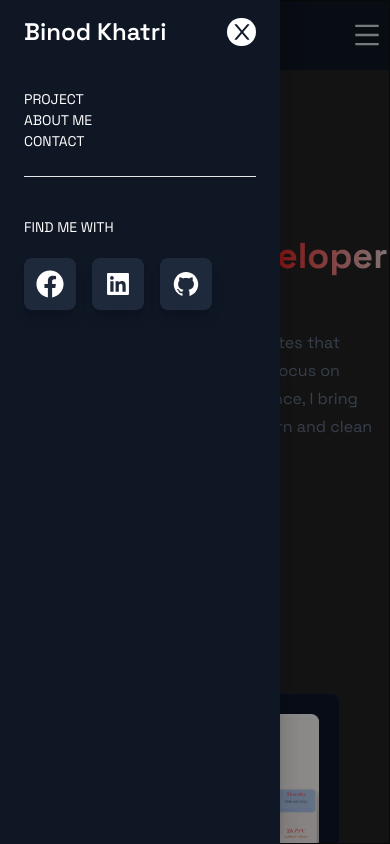
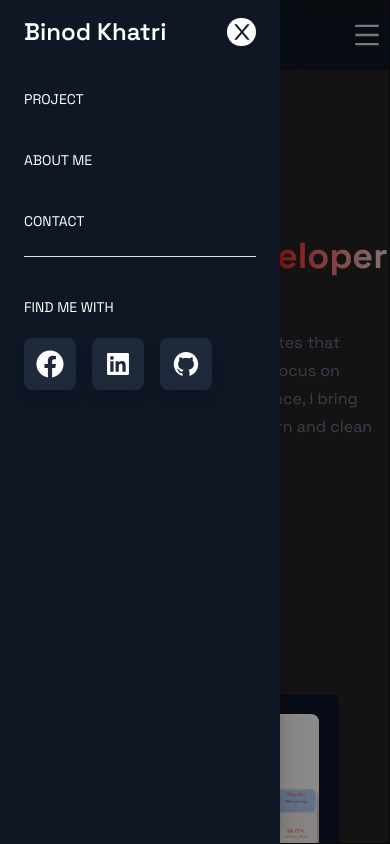
Before and after one commit to binod009/binodkhatriProtfolio, a React (Vite) app: page / in a window 390 px wide. Both pictures are taken after a click on the icon 367 px from the left and 35 px from the top of the page. Shown: the top 844 px of the page. Built offline with nearby package versions, Linux system fonts and the light colour scheme.

Commit message:
few changes

```diff
--- a/src/component/Hero/HeroSection.jsx
+++ b/src/component/Hero/HeroSection.jsx
@@ -6,7 +6,7 @@ const HeroSection = () => {
     <>
       <div id="home" className=" flex max-w-[1240px] mx-auto h-full lg:py-16">
         <div className="grid items-start sm:grid-col-1 grid-col-1 md:grid-cols-2 md:items-center lg:w-full ">
-          <div className="flex justify-center gap-5 py-10  flex-col md:flex-col md:justify-around lg:justify-between lg:gap-5 md:items-start md:h-[100%]">
+          <div className="flex justify-center gap-5 py-10 flex-col md:flex-col md:justify-around lg:justify-between lg:gap-5 md:items-start md:h-[100%]">
             <div className="lg:flex py-3 lg:flex-col lg:justify-around lg:gap-1">
               <h1 className="text-4xl md:text-4xl lg:text-5xl font-bold text-gray-600 lg:mb-5">
                 Hi, I'm <br />
--- a/src/component/navbar/Navbar.jsx
+++ b/src/component/navbar/Navbar.jsx
@@ -27,7 +27,7 @@ const Navbar = () => {
             <span className="text-white">Portfolio</span>
           </div>
           <div className="hidden lg:block">
-            <ul className="text-white text-sm flex jusitfy-between gap-3 items-center lg:gap-[4rem]">
+            <ul className="text-white text-sm flex jusitfy-between gap-5 items-center lg:gap-[4rem]">
               <a href="#project">
                 <li className="cursor-pointer">Project</li>
               </a>
@@ -81,8 +81,8 @@ const Navbar = () => {
         open={isOpen}
         destroyOnClose
       >
-        <div className="divide-y divide-blue-500">
-          <ul className="list-none space-y-7 mb-6">
+        <div className="divide-y divide-blue-500 ">
+          <ul className="flex flex-col justify-between list-none space-y-10 mb-6">
             <a href="#project">
               <li>PROJECT</li>
             </a>
@@ -108,7 +108,7 @@ const Navbar = () => {
           </div>
           <div className="bg-slate-800 p-3 rounded-lg shadow-lg">
             <a
-              href="https://github.com/binod009"
+              href="https://www.linkedin.com/in/binodkhatri00"
               target="_blank"
               rel="noreferrer"
             >
@@ -117,7 +117,7 @@ const Navbar = () => {
           </div>
           <div className="bg-slate-800 p-3 rounded-lg shadow-lg">
             <a
-              href="https://www.linkedin.com/in/binodkhatri00"
+              href="https://github.com/binod009"
               target="_blank"
               rel="noreferrer"
             >
```
